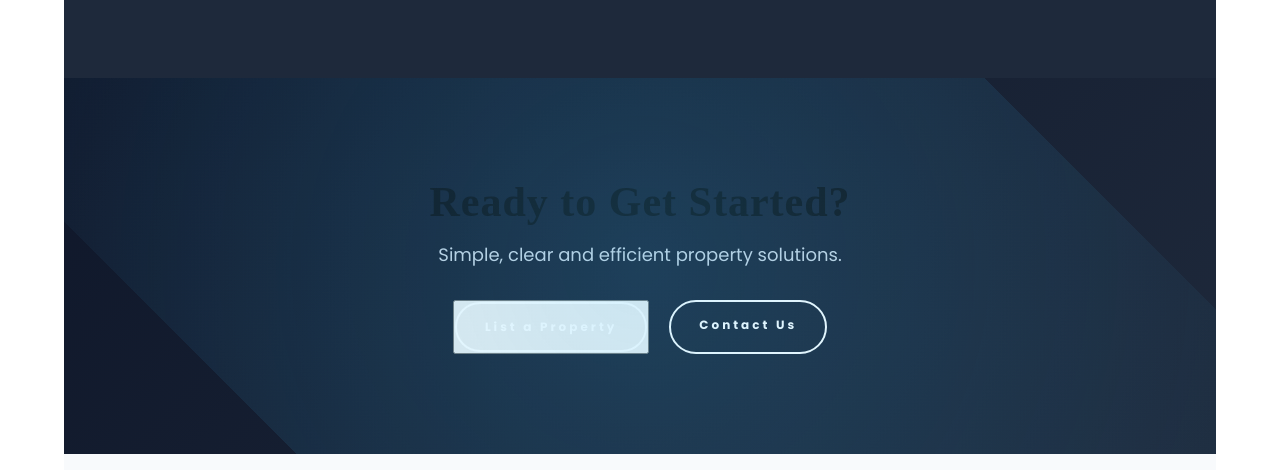
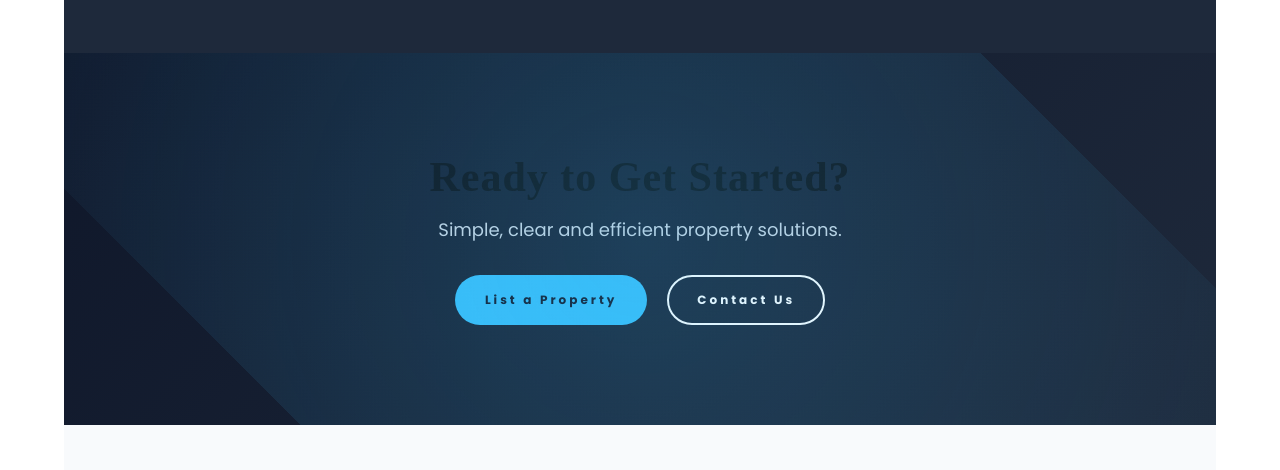
Before and after one commit to e-sophie/lillybez-website, a plain HTML site: page Lily Website/index.html in a window 1280 px wide. Shown: the part 7109-7579 px from the top of the page. Drawn offline with Linux system fonts and the light colour scheme.

Commit message:
Update index.html

```diff
--- a/Lily Website/index.html
+++ b/Lily Website/index.html
@@ -173,7 +173,7 @@
             <p class="section-slogan">Reliable. Transparent. Professional.</p>
 
             <div class="why-container">
-                <div class="why-box">✔ Fully compliant (PRS, CMP, PII)</div>
+                <div class="why-box">✔ Fully compliant (PRS and PII)</div>
                 <div class="why-box">✔ Transparent process</div>
                 <div class="why-box">✔ Strong matching system</div>
                 <div class="why-box">✔ Experience-driven</div>
@@ -285,9 +285,9 @@
 
             <div class="cta-buttons">
 
-                <button><a href="https://wa.me/447459702364" target="_blank" class="btn">
+                <a href="https://wa.me/447459702364" target="_blank" class="btn">
                         List a Property
-                    </a></button>
+                    </a>
 
                 <a href="#contact" class="btn">
                     Contact Us
```
